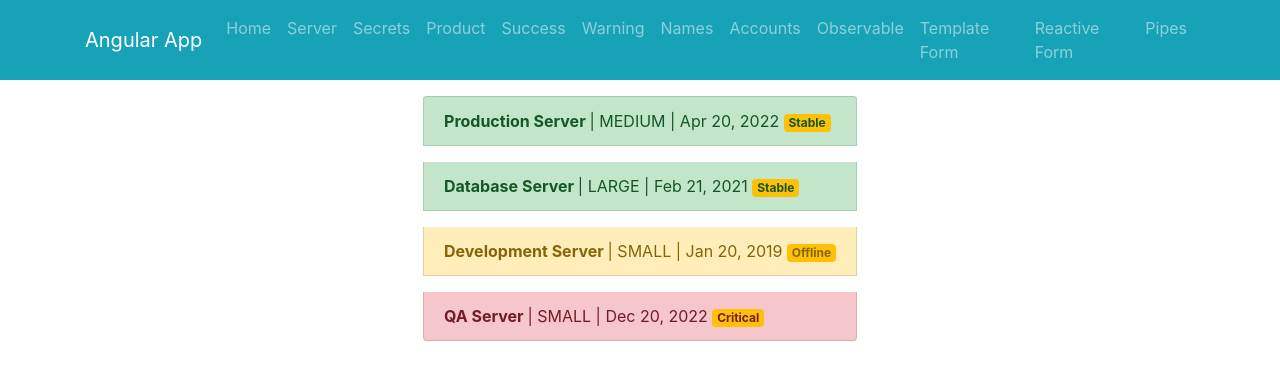
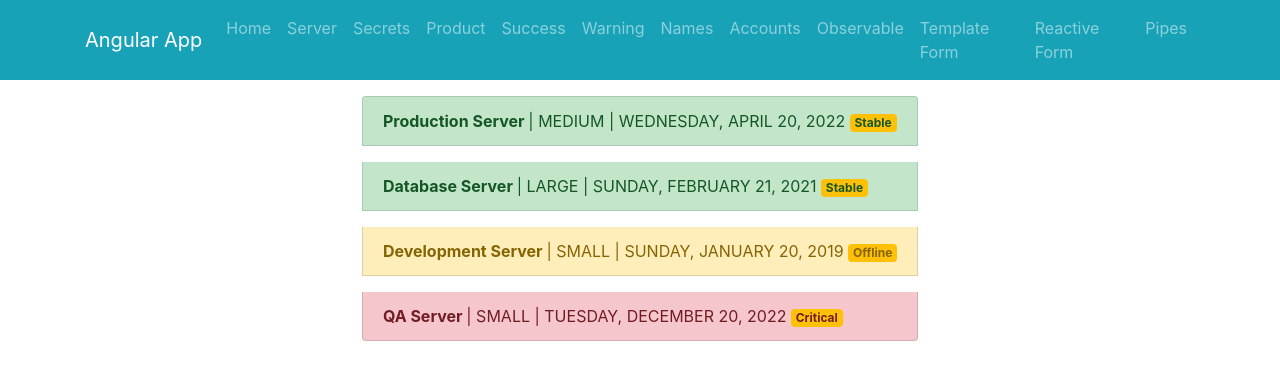
Before and after one commit to Manoj-14/Java-FSD-Phase-5, an Angular app in the folder A01Intro/: page /Pipes in a window 1280 px wide. Shown: the top 380 px of the page. Built offline with nearby package versions, Linux system fonts and the light colour scheme.

Commit message:
Merging pipes

```diff
--- a/A01Intro/src/app/pipes-demo/pipes-demo.component.html
+++ b/A01Intro/src/app/pipes-demo/pipes-demo.component.html
@@ -6,7 +6,7 @@
       [ngClass]="getStatusClass(server)"
     >
       <strong>{{ server.name }} </strong>| {{ server.ServerSize | uppercase }} |
-      {{ server.started | date }}
+      {{ server.started | date : "fullDate" | uppercase }}
       <span class="badge bg-warning">{{ server.status | titlecase }}</span>
     </li>
   </ul>
```
